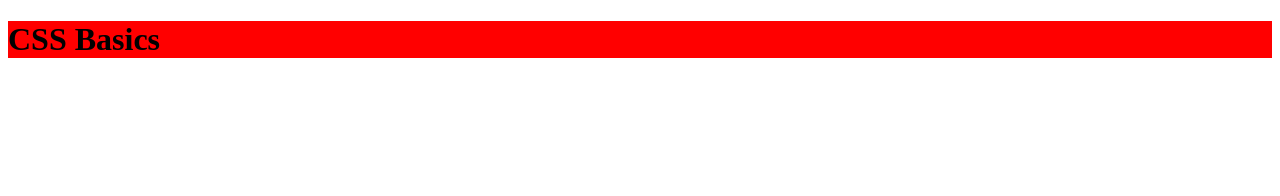
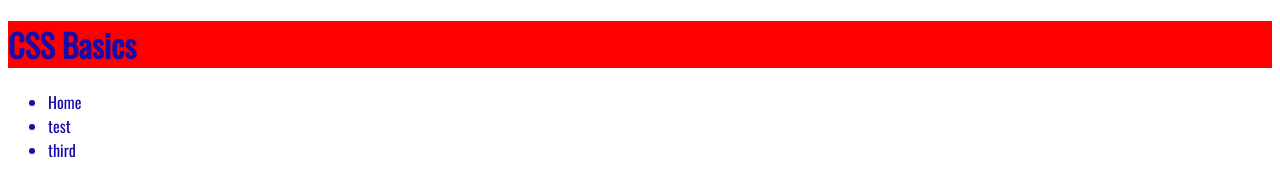
Before and after one commit to VictorTruong93/CSS-Demo, a plain HTML site: page index.html in a window 1280 px wide. Drawn offline with nearby package versions, Linux system fonts and the light colour scheme.

Commit message:
adds navbar with custom fonts

```diff
--- a/index.html
+++ b/index.html
@@ -5,10 +5,19 @@
     <meta name="viewport" content="width=device-width, initial-scale=1.0">
     <meta http-equiv="X-UA-Compatible" content="ie=edge">
     <title>CSS Basics Demo</title>
+    <!-- custom fonts go before CSS file -->
+    <link href="https://fonts.googleapis.com/css?family=Oswald" rel="stylesheet">
     <!-- The href contains the path to the CSS file-->
     <link rel="stylesheet" href="./stylesheets/index.css">
 </head>
 <body>
-    <h1 class="main-title">CSS Basics</h1>
+    <h1 class="main-title fancy-font">CSS Basics</h1>
+    <div class="navbar">
+        <ul>
+            <li>Home</li>
+            <li>test</li>
+            <li>third</li>
+        </ul>
+    </div>
 </body>
 </html>
--- a/stylesheets/index.css
+++ b/stylesheets/index.css
@@ -8,3 +8,10 @@ These are the styles for the whole document
 .main-title {
 background: red; /*comment within ruleset*/
 }
+
+.fancy-font , .navbar{
+    font-family: 'Oswald', sans-serif;
+    /* named color */
+    color:cornflowerblue;
+    color: rgb(24, 11, 169);
+}
```
